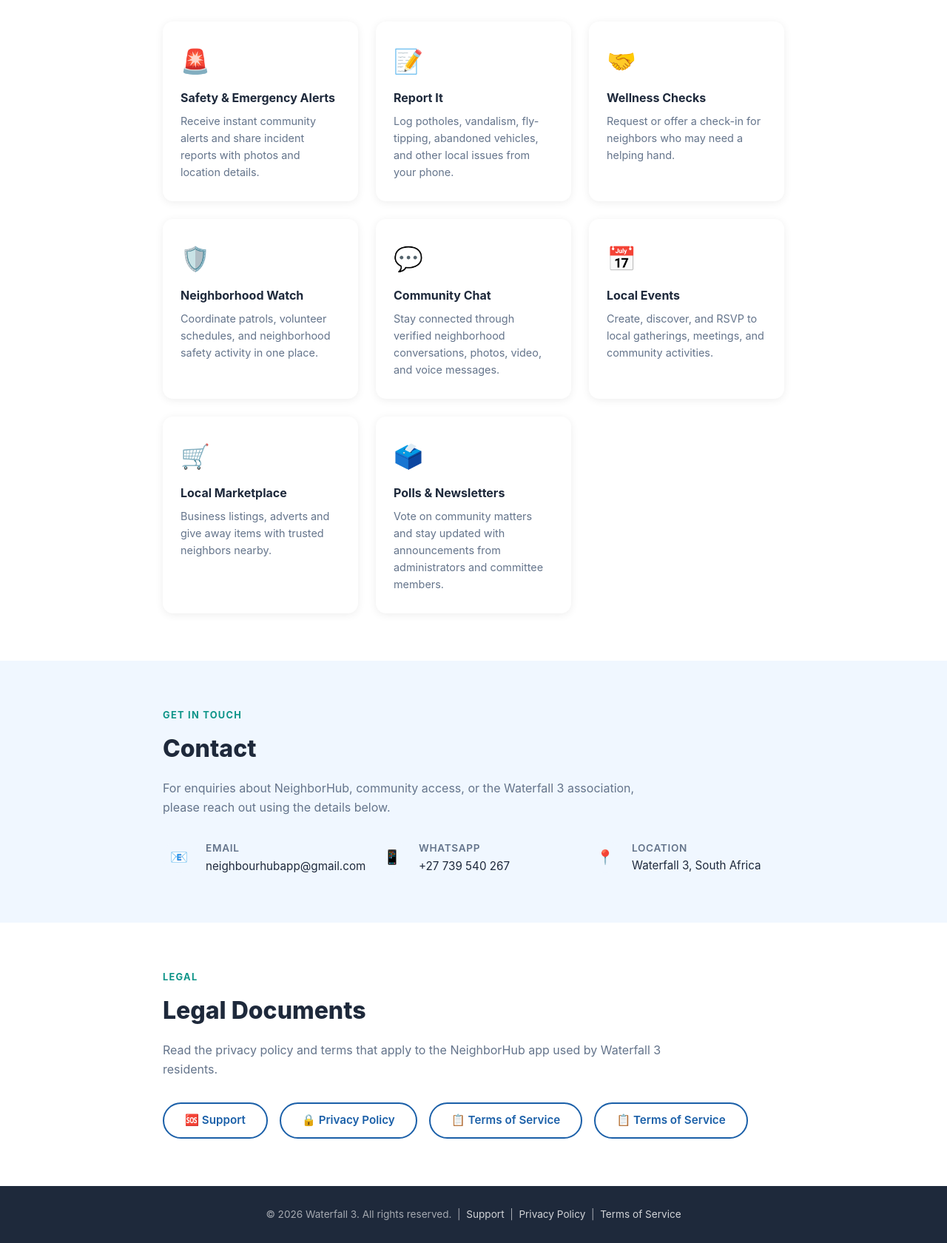
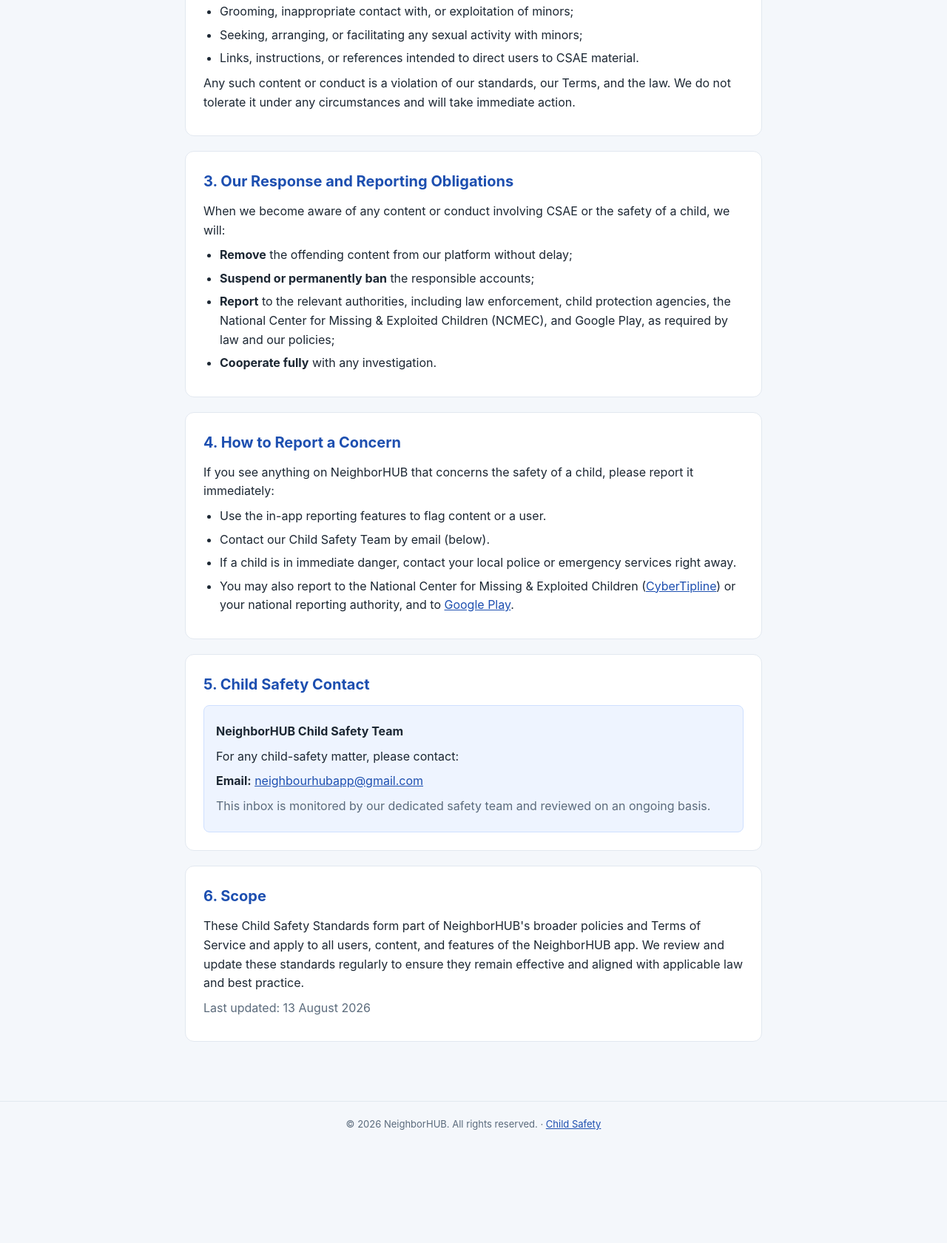
Before and after one commit to Mikeweston77/neighborhub-legal, a plain HTML site: page docs/index.html in a window 1280 px wide. Shown: the part 732-2412 px from the top of the page at 74% size. After the commit the page ends 2282 px from the top, so only its background shows below. Drawn offline with Linux system fonts and the light colour scheme.

Commit message:
Add files via upload

```diff
--- a/docs/index.html
+++ b/docs/index.html
@@ -1,281 +1,176 @@
 <!DOCTYPE html>
 <html lang="en">
 <head>
-    <meta charset="UTF-8">
-    <meta name="viewport" content="width=device-width, initial-scale=1.0">
-    <title>Waterfall 3 — Connected by NeighborHub</title>
-    <meta name="google-site-verification" content="-WD_Z6hFheSpvVpBHTa0W-jNUFQNBJ_hHFZihSiXmxQ" />
-    <meta name="description" content="NeighborHub brings Waterfall 3 residents together for safety alerts, incident reporting, community chat, local events, marketplace listings, polls, newsletters, and neighborhood watch coordination.">
-
-    <!-- Open Graph / Facebook / WhatsApp preview -->
-    <meta property="og:title"       content="Waterfall 3 — Connected by NeighborHub">
-    <meta property="og:description" content="An all-in-one community app for safety alerts, reports, chat, events, marketplace, polls, newsletters, and neighborhood watch coordination.">
-
+  <meta charset="utf-8">
+  <meta name="viewport" content="width=device-width, initial-scale=1">
+  <title>NeighborHUB — Child Safety Standards</title>
+  <meta name="description" content="NeighborHUB Child Safety Standards. We have zero tolerance for Child Sexual Abuse and Exploitation (CSAE).">
   <style>
-        *, *::before, *::after { margin: 0; padding: 0; box-sizing: border-box; }
-
     :root {
-            --blue:   #1a5fa8;
-            --teal:   #0d9488;
-            --light:  #f0f7ff;
-            --text:   #1e293b;
-            --muted:  #64748b;
-            --white:  #ffffff;
+      --brand: #2e6be6;
+      --brand-dark: #1d4fb0;
+      --ink: #1c2733;
+      --muted: #5b6b7c;
+      --bg: #f4f7fb;
+      --card: #ffffff;
+      --line: #e2e8f0;
+      --danger: #c0392b;
     }
-
+    * { box-sizing: border-box; }
     body {
-            font-family: -apple-system, BlinkMacSystemFont, 'Segoe UI', Roboto, sans-serif;
-            color: var(--text);
-            background: var(--white);
+      margin: 0;
+      font-family: -apple-system, BlinkMacSystemFont, "Segoe UI", Roboto, Helvetica, Arial, sans-serif;
+      background: var(--bg);
+      color: var(--ink);
       line-height: 1.6;
     }
-
-        /* ── HERO ── */
-        .hero {
-            background: linear-gradient(135deg, var(--blue) 0%, var(--teal) 100%);
-            color: var(--white);
-            padding: 72px 24px 60px;
+    header {
+      background: linear-gradient(135deg, var(--brand) 0%, var(--brand-dark) 100%);
+      color: #fff;
+      padding: 40px 20px;
       text-align: center;
     }
-        .hero .badge {
-            display: inline-block;
-            background: rgba(255,255,255,0.2);
-            border: 1px solid rgba(255,255,255,0.35);
-            border-radius: 999px;
-            padding: 4px 16px;
-            font-size: 0.85rem;
-            letter-spacing: 0.05em;
-            text-transform: uppercase;
+    header h1 { margin: 0 0 8px; font-size: 28px; }
+    header p { margin: 0; opacity: .92; font-size: 16px; }
+    main { max-width: 820px; margin: 0 auto; padding: 28px 20px 60px; }
+    .card {
+      background: var(--card);
+      border: 1px solid var(--line);
+      border-radius: 12px;
+      padding: 24px;
       margin-bottom: 20px;
     }
-        .hero h1 {
-            font-size: clamp(2rem, 5vw, 3.2rem);
-            font-weight: 800;
-            margin-bottom: 12px;
+    h2 { font-size: 20px; margin: 0 0 12px; color: var(--brand-dark); }
+    h3 { font-size: 16px; margin: 18px 0 8px; }
+    p { margin: 8px 0; }
+    ul { margin: 8px 0; padding-left: 22px; }
+    li { margin: 6px 0; }
+    .zero-tolerance {
+      border-left: 5px solid var(--danger);
+      background: #fdf1f0;
+      padding: 16px 18px;
+      border-radius: 8px;
     }
-        .hero p {
-            font-size: clamp(1rem, 2.5vw, 1.25rem);
-            opacity: 0.9;
-            max-width: 560px;
-            margin: 0 auto 32px;
+    .zero-tolerance strong { color: var(--danger); }
+    .contact-box {
+      background: #eef4ff;
+      border: 1px solid #cfe0ff;
+      border-radius: 8px;
+      padding: 14px 16px;
     }
-        .btn-hero {
+    .muted { color: var(--muted); }
+    a { color: var(--brand-dark); }
+    footer {
+      text-align: center;
+      color: var(--muted);
+      font-size: 13px;
+      padding: 20px;
+      border-top: 1px solid var(--line);
+    }
+    .pill {
       display: inline-block;
-            background: var(--white);
-            color: var(--blue);
-            font-weight: 700;
-            padding: 14px 36px;
+      background: var(--brand);
+      color: #fff;
       border-radius: 999px;
-            text-decoration: none;
-            font-size: 1rem;
-            transition: transform 0.2s, box-shadow 0.2s;
+      padding: 2px 12px;
+      font-size: 12px;
+      font-weight: 600;
+      vertical-align: middle;
     }
-        .btn-hero:hover { transform: translateY(-2px); box-shadow: 0 8px 24px rgba(0,0,0,0.2); }
-
-        /* ── ABOUT SECTION ── */
-        .section { padding: 64px 24px; }
-        .section.alt { background: var(--light); }
-        .inner { max-width: 840px; margin: 0 auto; }
-        .section-label {
-            font-size: 0.8rem;
-            text-transform: uppercase;
-            letter-spacing: 0.1em;
-            color: var(--teal);
-            font-weight: 700;
-            margin-bottom: 8px;
-        }
-        .section h2 {
-            font-size: clamp(1.5rem, 3vw, 2rem);
-            font-weight: 800;
-            margin-bottom: 16px;
-            color: var(--text);
-        }
-        .section p { color: var(--muted); max-width: 680px; }
-
-        /* ── FEATURES GRID ── */
-        .grid {
-            display: grid;
-            grid-template-columns: repeat(auto-fit, minmax(220px, 1fr));
-            gap: 24px;
-            margin-top: 40px;
-        }
-        .feature {
-            background: var(--white);
-            border-radius: 14px;
-            padding: 28px 24px;
-            box-shadow: 0 2px 12px rgba(0,0,0,0.07);
-        }
-        .feature .icon {
-            font-size: 2rem;
-            margin-bottom: 12px;
-        }
-        .feature h3 { font-size: 1rem; font-weight: 700; margin-bottom: 6px; }
-        .feature p  { font-size: 0.9rem; color: var(--muted); }
-
-        /* ── CONTACT ── */
-        .contact-grid {
-            display: grid;
-            grid-template-columns: repeat(auto-fit, minmax(200px, 1fr));
-            gap: 24px;
-            margin-top: 32px;
-        }
-        .contact-item { display: flex; gap: 14px; align-items: flex-start; }
-        .contact-item .ci-icon {
-            width: 44px; height: 44px; border-radius: 50%;
-            background: var(--light);
-            display: flex; align-items: center; justify-content: center;
-            font-size: 1.2rem; flex-shrink: 0;
-        }
-        .contact-item h4 { font-size: 0.85rem; color: var(--muted); font-weight: 600; text-transform: uppercase; letter-spacing: 0.05em; }
-        .contact-item p, .contact-item a { font-size: 0.95rem; color: var(--text); text-decoration: none; }
-        .contact-item a:hover { text-decoration: underline; }
-
-        /* ── LEGAL LINKS ── */
-        .legal-row {
-            display: flex;
-            flex-wrap: wrap;
-            gap: 16px;
-            margin-top: 32px;
-        }
-        .btn-outline {
-            display: inline-block;
-            border: 2px solid var(--blue);
-            color: var(--blue);
-            border-radius: 999px;
-            padding: 10px 28px;
-            font-weight: 600;
-            text-decoration: none;
-            font-size: 0.95rem;
-            transition: background 0.2s, color 0.2s;
-        }
-        .btn-outline:hover { background: var(--blue); color: var(--white); }
-
-        /* ── FOOTER ── */
-        footer {
-            background: var(--text);
-            color: rgba(255,255,255,0.6);
-            text-align: center;
-            padding: 28px 24px;
-            font-size: 0.85rem;
-        }
-        footer a { color: rgba(255,255,255,0.8); text-decoration: none; }
-        footer a:hover { text-decoration: underline; }
   </style>
 </head>
 <body>
-
-<!-- ── HERO ── -->
-<header class="hero">
-    <div class="badge">Residential Community — South Africa</div>
-    <h1>Waterfall 3</h1>
-    <p>NeighborHub is the all-in-one community app that keeps Waterfall 3 connected, informed, and looking out for one another.</p>
-    <a href="#contact" class="btn-hero">Contact Us</a>
+  <header>
+    <h1>NeighborHUB — Child Safety Standards</h1>
+    <p>Our commitment to protecting children and keeping NeighborHUB a safe community</p>
   </header>
 
-<!-- ── ABOUT ── -->
-<section class="section">
-    <div class="inner">
-        <div class="section-label">About</div>
-        <h2>Who We Are</h2>
-        <p>Waterfall 3 is a residential community in South Africa, and NeighborHub helps bring the neighborhood closer together. Residents use the app to share safety alerts, report local issues, chat, organise events, browse local listings, vote on community polls, receive newsletters, and stay informed about committee updates.</p>
+  <main>
+    <div class="card">
+      <h2>1. Our Commitment to Child Safety</h2>
+      <p>
+        <strong>NeighborHUB</strong> (the community app published on the Google Play Store under the developer
+        name <strong>NeighborHUB</strong>, package <code>com.NeighbourHUB</code>) is committed to the safety and
+        wellbeing of children. We operate with a zero-tolerance approach to any content, behaviour, or activity
+        that harms or exploits minors. These Child Safety Standards apply to everyone who uses our app, including
+        community members, committee members, and administrators.
+      </p>
+    </div>
 
-        <div class="grid">
-            <div class="feature">
-                <div class="icon">🚨</div>
-                <h3>Safety &amp; Emergency Alerts</h3>
-                <p>Receive instant community alerts and share incident reports with photos and location details.</p>
+    <div class="card">
+      <h2>2. Prohibition of Child Sexual Abuse and Exploitation (CSAE)</h2>
+      <div class="zero-tolerance">
+        <p><strong>NeighborHUB strictly and unconditionally prohibits Child Sexual Abuse and Exploitation (CSAE).</strong></p>
       </div>
-            <div class="feature">
-                <div class="icon">📝</div>
-                <h3>Report It</h3>
-                <p>Log potholes, vandalism, fly-tipping, abandoned vehicles, and other local issues from your phone.</p>
+      <p>This prohibition includes, but is not limited to:</p>
+      <ul>
+        <li>Any depiction, promotion, solicitation, or sharing of sexual abuse or sexual exploitation of minors;</li>
+        <li>Sexual content involving minors, or content that sexualises minors in any way;</li>
+        <li>Grooming, inappropriate contact with, or exploitation of minors;</li>
+        <li>Seeking, arranging, or facilitating any sexual activity with minors;</li>
+        <li>Links, instructions, or references intended to direct users to CSAE material.</li>
+      </ul>
+      <p>
+        Any such content or conduct is a violation of our standards, our Terms, and the law. We do not tolerate it
+        under any circumstances and will take immediate action.
+      </p>
     </div>
-            <div class="feature">
-                <div class="icon">🤝</div>
-                <h3>Wellness Checks</h3>
-                <p>Request or offer a check-in for neighbors who may need a helping hand.</p>
+
+    <div class="card">
+      <h2>3. Our Response and Reporting Obligations</h2>
+      <p>When we become aware of any content or conduct involving CSAE or the safety of a child, we will:</p>
+      <ul>
+        <li><strong>Remove</strong> the offending content from our platform without delay;</li>
+        <li><strong>Suspend or permanently ban</strong> the responsible accounts;</li>
+        <li><strong>Report</strong> to the relevant authorities, including law enforcement, child protection agencies,
+            the National Center for Missing &amp; Exploited Children (NCMEC), and Google Play, as required by law and
+            our policies;</li>
+        <li><strong>Cooperate fully</strong> with any investigation.</li>
+      </ul>
     </div>
-            <div class="feature">
-                <div class="icon">🛡️</div>
-                <h3>Neighborhood Watch</h3>
-                <p>Coordinate patrols, volunteer schedules, and neighborhood safety activity in one place.</p>
+
+    <div class="card">
+      <h2>4. How to Report a Concern</h2>
+      <p>If you see anything on NeighborHUB that concerns the safety of a child, please report it immediately:</p>
+      <ul>
+        <li>Use the in-app reporting features to flag content or a user.</li>
+        <li>Contact our Child Safety Team by email (below).</li>
+        <li>If a child is in immediate danger, contact your local police or emergency services right away.</li>
+        <li>You may also report to the National Center for Missing &amp; Exploited Children
+            (<a href="https://report.cybertip.org/" rel="noopener noreferrer" target="_blank">CyberTipline</a>) or your
+            national reporting authority, and to
+            <a href="https://support.google.com/googleplay/android-developer/answer/9878809" rel="noopener noreferrer" target="_blank">Google Play</a>.</li>
+      </ul>
     </div>
-            <div class="feature">
-                <div class="icon">💬</div>
-                <h3>Community Chat</h3>
-                <p>Stay connected through verified neighborhood conversations, photos, video, and voice messages.</p>
-            </div>
-            <div class="feature">
-                <div class="icon">📅</div>
-                <h3>Local Events</h3>
-                <p>Create, discover, and RSVP to local gatherings, meetings, and community activities.</p>
-            </div>
-            <div class="feature">
-                <div class="icon">🛒</div>
-                <h3>Local Marketplace</h3>
-                <p>Business listings, adverts and give away items with trusted neighbors nearby.</p>
-            </div>
-            <div class="feature">
-                <div class="icon">🗳️</div>
-                <h3>Polls &amp; Newsletters</h3>
-                <p>Vote on community matters and stay updated with announcements from administrators and committee members.</p>
+
+    <div class="card">
+      <h2>5. Child Safety Contact</h2>
+      <div class="contact-box">
+        <p><strong>NeighborHUB Child Safety Team</strong></p>
+        <p>For any child-safety matter, please contact:</p>
+        <p><strong>Email:</strong> <a href="mailto:neighbourhubapp@gmail.com">neighbourhubapp@gmail.com</a></p>
+        <p class="muted">This inbox is monitored by our dedicated safety team and reviewed on an ongoing basis.</p>
       </div>
     </div>
+
+    <div class="card">
+      <h2>6. Scope</h2>
+      <p>
+        These Child Safety Standards form part of NeighborHUB's broader policies and Terms of Service and apply to all
+        users, content, and features of the NeighborHUB app. We review and update these standards regularly to ensure
+        they remain effective and aligned with applicable law and best practice.
+      </p>
+      <p class="muted">Last updated: 13 August 2026</p>
     </div>
-</section>
+  </main>
 
-<!-- ── CONTACT ── -->
-<section class="section alt" id="contact">
-    <div class="inner">
-        <div class="section-label">Get In Touch</div>
-        <h2>Contact</h2>
-        <p>For enquiries about NeighborHub, community access, or the Waterfall 3 association, please reach out using the details below.</p>
-
-        <div class="contact-grid">
-            <div class="contact-item">
-                <div class="ci-icon">📧</div>
-                <div>
-                    <h4>Email</h4>
-                    <a href="mailto:neighbourhubapp@gmail.com">neighbourhubapp@gmail.com</a>
-                </div>
-            </div>
-            <div class="contact-item">
-                <div class="ci-icon">📱</div>
-                <div>
-                    <h4>WhatsApp</h4>
-                    <a href="https://wa.me/27739540267">+27 739 540 267</a>
-                </div>
-            </div>
-            <div class="contact-item">
-                <div class="ci-icon">📍</div>
-                <div>
-                    <h4>Location</h4>
-                    <p>Waterfall 3, South Africa</p>
-                </div>
-            </div>
-        </div>
-    </div>
-</section>
-
-<!-- ── LEGAL DOCS ── -->
-<section class="section">
-    <div class="inner">
-        <div class="section-label">Legal</div>
-        <h2>Legal Documents</h2>
-        <p>Read the privacy policy and terms that apply to the NeighborHub app used by Waterfall 3 residents.</p>
-        <div class="legal-row">
-            <a href="support.html" class="btn-outline">🆘 Support</a>
-            <a href="privacy.html" class="btn-outline">🔒 Privacy Policy</a>
-            <a href="terms.html"   class="btn-outline">📋 Terms of Service</a>
-            <a href="CS Standards.html"   class="btn-outline">📋 Terms of Service</a>
-        </div>
-    </div>
-</section>
-
-<!-- ── FOOTER ── -->
   <footer>
-    <p>&copy; 2026 Waterfall 3. All rights reserved. &nbsp;|&nbsp; <a href="support.html">Support</a> &nbsp;|&nbsp; <a href="privacy.html">Privacy Policy</a> &nbsp;|&nbsp; <a href="terms.html">Terms of Service</a></p>
+    &copy; <span id="year"></span> NeighborHUB. All rights reserved. &middot;
+    <a href="mailto:neighbourhubapp@gmail.com">Child Safety</a>
   </footer>
 
+  <script>
+    document.getElementById('year').textContent = new Date().getFullYear();
+  </script>
 </body>
 </html>
```
Lines whose indentation alone changed are shown as unchanged.
